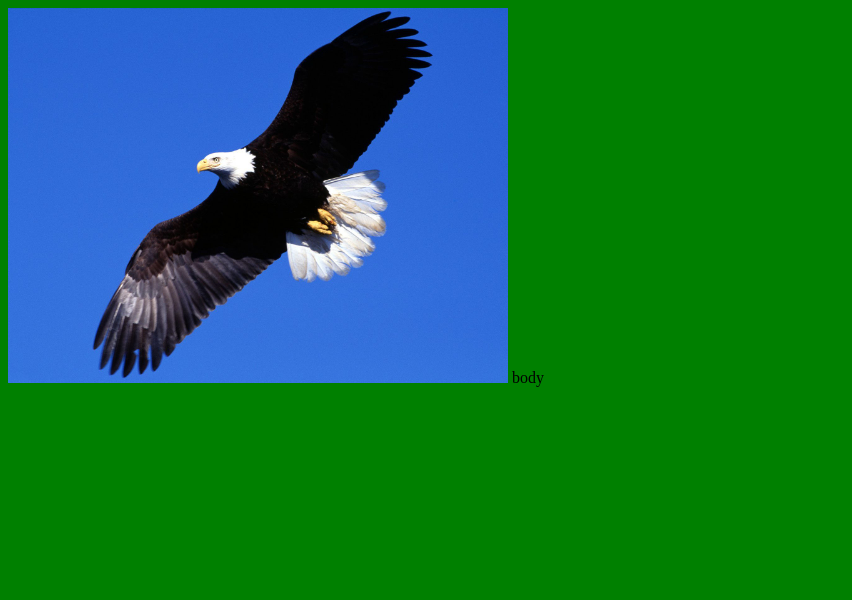
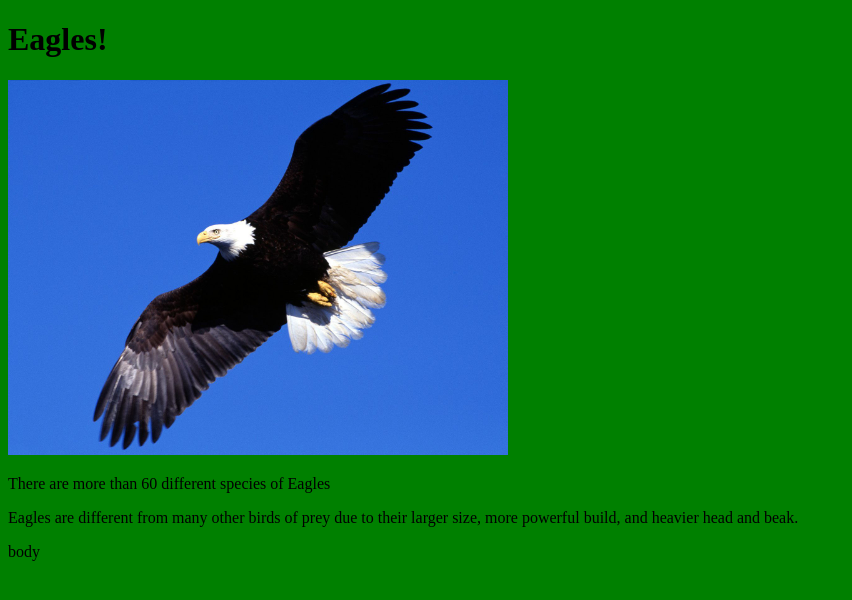
Before and after one commit to mherzl/eagle-site, a plain HTML site: page index.html in a window 1280 px wide. Shown: the whole page, without its empty margins (0-852 px from the left). Drawn offline with Linux system fonts and the light colour scheme.

Commit message:
created title and a couple eagle facts

```diff
--- a/index.html
+++ b/index.html
@@ -7,7 +7,10 @@
     <link rel="stylesheet" type="text/css" href="style.css">
   </head>
   <body>
+    <h1>Eagles!</h1>
     <img src="eagle.jpg" width=500>
+    <p>There are more than 60 different species of Eagles</p>
+    <p>Eagles are different from many other birds of prey due to their larger size, more powerful build, and heavier head and beak.</p>
     body
   </body>
 </html>
```
